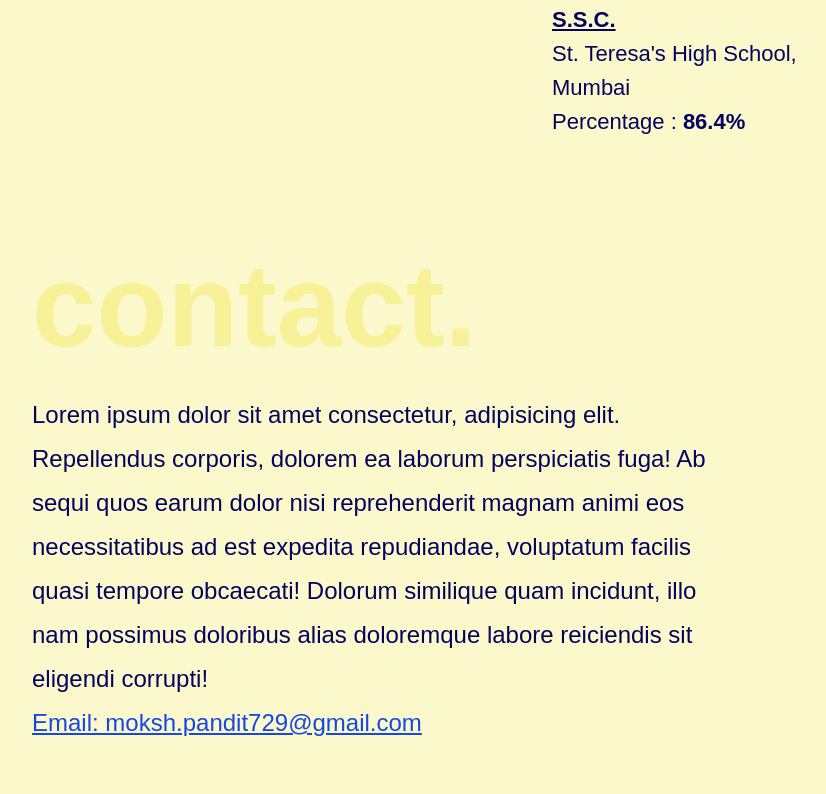
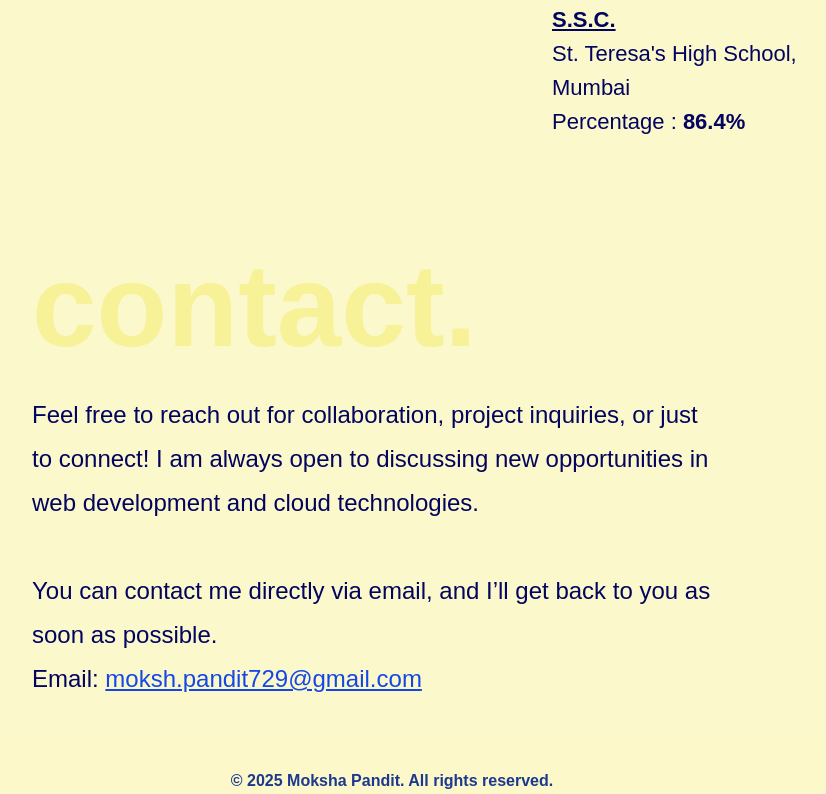
Before and after one commit to Mokshpandit/ReactLearning, a React (Vite) app in the folder Portfolio/: page / in a window 1280 px wide. Shown: the part 2003-2797 px from the top of the page, without its empty margins (248-1074 px from the left). Built offline with nearby package versions, Linux system fonts and the light colour scheme.

Commit message:
Added Work in progress popup & Contact Section changes

```diff
--- a/Portfolio/index.html
+++ b/Portfolio/index.html
@@ -4,7 +4,7 @@
     <meta charset="UTF-8" />
     <link rel="icon" type="image/svg+xml" href="/vite.svg" />
     <meta name="viewport" content="width=device-width, initial-scale=1.0" />
-    <title>Portfolio Website</title>
+    <title>Moksha Pandit - Web Developer Portfolio</title>
   </head>
   <body>
     <div id="root"></div>
--- a/Portfolio/src/components/Contact.jsx
+++ b/Portfolio/src/components/Contact.jsx
@@ -10,14 +10,9 @@ const Contact = forwardRef((props,ref) => {
         <div className="flex">
 
           <p className="md:text-[24px] md:leading-[44px]">
-            Lorem ipsum dolor sit amet consectetur, adipisicing elit.
-            Repellendus corporis, dolorem ea laborum perspiciatis fuga! Ab sequi
-            quos earum dolor nisi reprehenderit magnam animi eos necessitatibus
-            ad est expedita repudiandae, voluptatum facilis quasi tempore
-            obcaecati! Dolorum similique quam incidunt, illo nam possimus
-            doloribus alias doloremque labore reiciendis sit eligendi corrupti!
+            Feel free to reach out for collaboration, project inquiries, or just to connect! I am always open to discussing new opportunities in web development and cloud technologies. <br /><br />You can contact me directly via email, and I’ll get back to you as soon as possible.
             <br />
-            <a href="mailto:moksh.pandit729@gmail.com" className='text-blue-700 underline'>Email: moksh.pandit729@gmail.com</a>
+            Email: <a href="mailto:moksh.pandit729@gmail.com" className='text-blue-700 underline'>moksh.pandit729@gmail.com</a>
 
           </p>
 
--- a/Portfolio/src/components/Navbar.jsx
+++ b/Portfolio/src/components/Navbar.jsx
@@ -1,23 +1,51 @@
-import React from 'react';
-import { FaLinkedin , FaGithub } from "react-icons/fa";
+import React from "react";
+import { FaLinkedin, FaGithub } from "react-icons/fa";
+import { useState } from "react";
+
+const Navbar = (props) => {
+  const [popupVisible, setPopupVisible] = useState(false);
+  const togglePopup = () => {
+    setPopupVisible(!popupVisible);
+  };
+
+  return (
+    <nav className="bg-[#fdf8ca] fixed w-full flex flex-col items-center justify-center md:flex-row md:justify-evenly md:items-center md:h-18 ">
+      <h1 className="text-xl md:text-2xl font-bold text-blue-900 mb-2 md:mb-0">
+        Moksha Pandit
+      </h1>
+
+      <ul className="flex gap-10 text-blue-900 font-bold pb-2 md:pb-0">
+        <li className="navbtn cursor-pointer" onClick={props.onHomeBtnClick}>
+          Home
+        </li>
+        <li className="navbtn cursor-pointer" onClick={props.onAboutBtnClick}>
+          About
+        </li>
+        <li className="navbtn cursor-pointer" onClick={props.onContactBtnClick}>
+          Contact
+        </li>
 
 
-const Navbar = ( props ) => {
-  return (
-    <nav className="bg-[#fdf8ca] fixed w-full flex flex-col items-center justify-center md:flex-row md:justify-around md:items-center md:h-18 ">
-      <h1 className="text-xl md:text-2xl font-bold text-blue-900 mb-2 md:mb-0">Moksha Pandit</h1>
+        <li className="navbtn cursor-pointer relative" onClick={togglePopup}>
+  Work
+  {popupVisible && (
+    <span className="absolute left-1/2 -translate-x-1/2 top-full mt-2 bg-gray-700 text-white text-center rounded-lg px-4 py-2 z-50 transition-all duration-300">
+      Work in Progress!
+      <span className="absolute left-1/2 -translate-x-1/2 -top-2 w-0 h-0 border-l-8 border-r-8 border-b-8 border-l-transparent border-r-transparent border-b-gray-700"></span>
+    </span>
+  )}
+</li>
 
-      <ul className="flex gap-10 text-blue-900 font-bold pb-2 md:pb-0">
-        <li className="navbtn cursor-pointer" onClick={props.onHomeBtnClick}>Home</li>
-        <li className="navbtn cursor-pointer" onClick={props.onAboutBtnClick}>About</li>
-        <li className="navbtn cursor-pointer" onClick={props.onContactBtnClick}>Contact</li>
-        <li className="navbtn cursor-pointer" >Work</li>
+
       </ul>
 
       <div className="flex gap-4 items-center  ">
-        <a  href="https://www.linkedin.com/in/moksha-pandit/" target="_blank"><FaLinkedin className='md:h-14 cursor-pointer'/></a>
-        <a href="https://github.com/Mokshpandit" target="_blank"><FaGithub className='md:h-14 cursor-pointer'/></a>
-
+        <a href="https://www.linkedin.com/in/moksha-pandit/" target="_blank">
+          <FaLinkedin className="md:h-14 cursor-pointer" />
+        </a>
+        <a href="https://github.com/Mokshpandit" target="_blank">
+          <FaGithub className="md:h-14 cursor-pointer" />
+        </a>
       </div>
     </nav>
   );
```
Also changed, not shown: Portfolio/src/App.jsx (+11 -9 lines).
